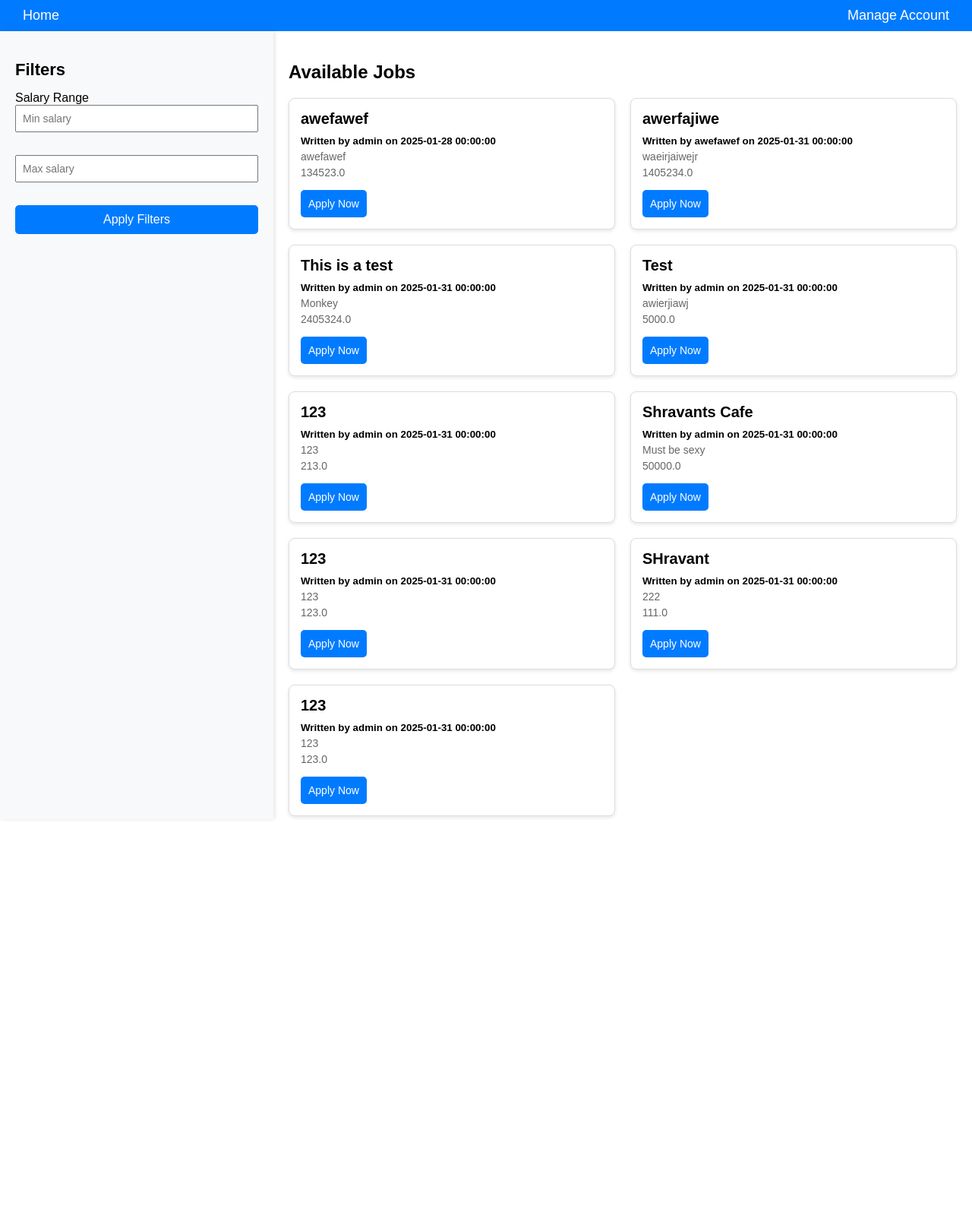
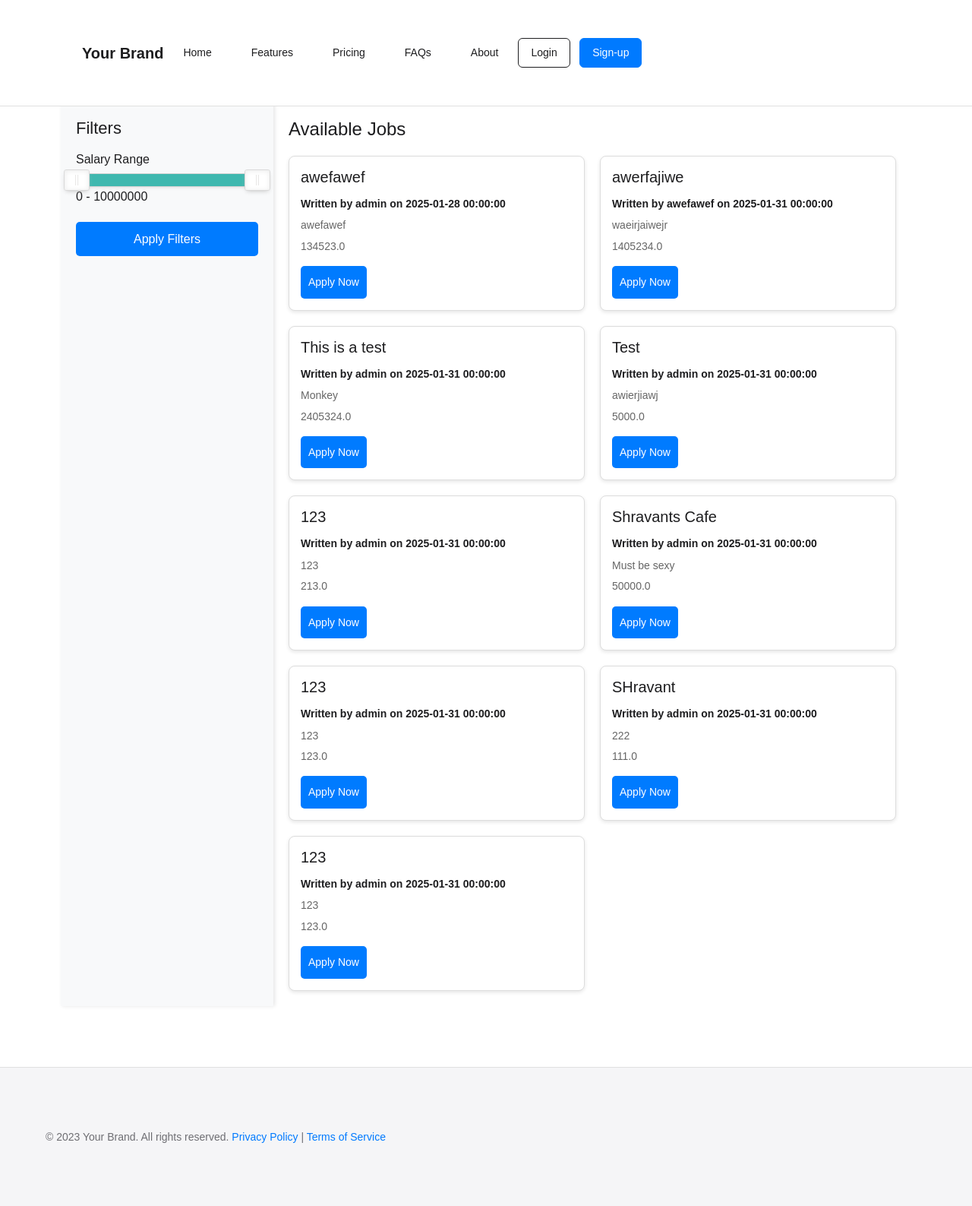
Before and after one commit to Jesse9475/FBLA_PROJECT_2024, a Flask app: page /posts in a window 1280 px wide. Shown: the whole page at 76% size. Before the commit the page ends 1077 px from the top, so only its background shows below. Run offline with Flask 3, Linux system fonts and the light colour scheme; data comes from the database, SQL or seed files in the repository; both versions use the stored data as it was after the commit; some libraries are stand-ins or nearby versions.

Commit message:
FINISHED FRONT

```diff
--- a/app.py
+++ b/app.py
@@ -192,6 +192,10 @@ def dashboard():
         return render_template("homepage.html", username=session['username'], user=user)  # Pass the 'user' object
     return redirect(url_for('index'))
 
+@app.route("/landingpage")
+def homepage():
+    return render_template("landingpage.html")
+
 @app.route("/logout")
 def logout():
     session.pop('username', None)
--- a/templates/posts.html
+++ b/templates/posts.html
@@ -1,12 +1,10 @@
+{% extends "template.html" %}
+
 {% block head %}
 <title>Posts</title>
-{% endblock %}
-
-{% block body %}
-<meta charset="UTF-8">
-<meta name="viewport" content="width=device-width, initial-scale=1.0">
-<title>Job Listings</title>
+<link rel="stylesheet" href="https://cdnjs.cloudflare.com/ajax/libs/noUiSlider/15.5.0/nouislider.min.css">
 <style>
+    /* Your existing styles */
     body {
         margin: 0;
         font-family: Arial, sans-serif;
@@ -15,7 +13,6 @@
         height: 100vh;
     }
 
-    /* Top navigation bar */
     .navbar {
         background-color: #007BFF;
         color: white;
@@ -36,13 +33,11 @@
         text-decoration: underline;
     }
 
-    /* Layout */
     .container {
         display: flex;
         flex: 1;
     }
 
-    /* Sidebar (filter column) */
     .filter-column {
         width: 25%;
         padding: 20px;
@@ -88,7 +83,6 @@
         background-color: #0056b3;
     }
 
-    /* Job listings section */
     .job-listings {
         flex: 1;
         padding: 20px;
@@ -144,27 +138,22 @@
         background-color: #0056b3;
     }
 </style>
-</head>
+{% endblock %}
 
-<body>
-    <!-- Top Navbar -->
-    <div class="navbar">
-        <a href="homepage.html">Home</a>
-        <a href="manage-account.html">Manage Account</a>
-    </div>
-
+{% block body %}
 <!-- Main Content -->
 <div class="container">
     <!-- Filter Column -->
     <form class="filter-column" method="get" action="/posts">
         <h2>Filters</h2>
+        <div class="filter-group">
             <label for="salary-range">Salary Range</label>
-            <br>
-            <div class="filter-group">
-                <input type="number" step="1000" name = "salary_min" id="salary_min" placeholder="Min salary">
+            <div id="salary-range"></div>
+            <div id="salary-values">
+                <span id="salary-min-value"></span> - <span id="salary-max-value"></span>
             </div>
-            <div class = "filter-group">
-            <input type="number" step="1000" name = "salary_max" id="salary_max" placeholder="Max salary">
+            <input type="hidden" name="salary_min" id="salary_min">
+            <input type="hidden" name="salary_max" id="salary_max">
         </div>
         <button type="submit">Apply Filters</button>
     </form>
@@ -172,21 +161,46 @@
     <div class="job-listings">
         <h2>Available Jobs</h2>
         <div class="listings">
-
             {% for post in posts %}
             <div class="job-card">
-
                 <h3>{{post.title}}</h3>
                 <b><small>Written by {{post.author}} on {{post.date_posted}}</small></b>
                 <p>{{post.content}}</p>
                 <p>{{post.salary}}</p>
                 <button>Apply Now</button>
-
             </div>
-
             {% endfor %}
-
+        </div>
     </div>
 </div>
 
+<script src="https://cdnjs.cloudflare.com/ajax/libs/noUiSlider/15.5.0/nouislider.min.js"></script>
+<script>
+    document.addEventListener('DOMContentLoaded', function () {
+        var salaryRange = document.getElementById('salary-range');
+        var salaryMinValue = document.getElementById('salary-min-value');
+        var salaryMaxValue = document.getElementById('salary-max-value');
+        var salaryMinInput = document.getElementById('salary_min');
+        var salaryMaxInput = document.getElementById('salary_max');
+
+        noUiSlider.create(salaryRange, {
+            start: [0, 10000000],
+            connect: true,
+            range: {
+                'min': 0,
+                'max': 10000000
+            },
+            step: 1000
+        });
+
+        salaryRange.noUiSlider.on('update', function (values, handle) {
+            var minValue = Math.round(values[0]);
+            var maxValue = Math.round(values[1]);
+            salaryMinValue.textContent = minValue;
+            salaryMaxValue.textContent = maxValue;
+            salaryMinInput.value = minValue;
+            salaryMaxInput.value = maxValue;
+        });
+    });
+</script>
 {% endblock %}
--- /dev/null
+++ b/templates/template.html
@@ -0,0 +1,191 @@
+<!DOCTYPE html>
+<html lang="en">
+
+<head>
+    <meta charset="UTF-8">
+    <meta name="viewport" content="width=device-width, initial-scale=1.0">
+    <link href="https://cdn.jsdelivr.net/npm/bootstrap@5.3.3/dist/css/bootstrap.min.css" rel="stylesheet" integrity="sha384-QWTKZyjpPEjISv5WaRU9OFeRpok6YctnYmDr5pNlyT2bRjXh0JMhjY6hW+ALEwIH" crossorigin="anonymous">
+    <style>
+        /* Global Styles */
+        body {
+            font-family: -apple-system, BlinkMacSystemFont, "Segoe UI", Roboto, "Helvetica Neue", Arial, sans-serif;
+            background-color: #ffffff;
+            color: #1d1d1f;
+            line-height: 1.6;
+        }
+
+        /* Header */
+        .navbar-custom {
+            background-color: rgba(255, 255, 255, 0.9);
+            backdrop-filter: blur(10px);
+            border-bottom: 1px solid #e0e0e0;
+            padding: 10px 0;
+        }
+
+        .navbar-custom .nav-link {
+            color: #1d1d1f !important;
+            font-size: 14px;
+            font-weight: 400;
+            margin: 0 10px;
+            transition: color 0.3s ease;
+        }
+
+        .navbar-custom .nav-link:hover {
+            color: #007aff !important;
+        }
+
+        .navbar-custom .btn-outline-light {
+            border-color: #1d1d1f;
+            color: #1d1d1f;
+            font-size: 14px;
+            padding: 8px 16px;
+            transition: background-color 0.3s ease, color 0.3s ease;
+        }
+
+        .navbar-custom .btn-outline-light:hover {
+            background-color: #1d1d1f;
+            color: #ffffff;
+        }
+
+        .navbar-custom .btn-custom {
+            background-color: #007aff;
+            border-color: #007aff;
+            color: #ffffff;
+            font-size: 14px;
+            padding: 8px 16px;
+            transition: background-color 0.3s ease;
+        }
+
+        .navbar-custom .btn-custom:hover {
+            background-color: #005bb5;
+        }
+
+        /* Profile Icon */
+        .profile-icon {
+            width: 32px;
+            height: 32px;
+            border-radius: 50%;
+            background-color: #007aff;
+            display: flex;
+            align-items: center;
+            justify-content: center;
+            color: #ffffff;
+            font-size: 14px;
+            text-decoration: none;
+            transition: background-color 0.3s ease;
+        }
+
+        .profile-icon:hover {
+            background-color: #005bb5;
+        }
+
+        /* Main Content */
+        .container {
+            max-width: 1200px;
+            margin: 0 auto;
+            padding: 40px 20px;
+        }
+
+        /* Flash Messages */
+        .alert-custom {
+            background-color: #007aff;
+            color: #ffffff;
+            border: none;
+            border-radius: 8px;
+            padding: 12px 20px;
+            font-size: 14px;
+            margin-top: 20px;
+        }
+
+        .alert-custom .btn-close {
+            filter: invert(1);
+        }
+
+        /* Footer */
+        .footer-custom {
+            background-color: #f5f5f7;
+            color: #6e6e73;
+            padding: 40px 0;
+            text-align: center;
+            font-size: 14px;
+            border-top: 1px solid #e0e0e0;
+        }
+
+        .footer-custom a {
+            color: #007aff;
+            text-decoration: none;
+            transition: color 0.3s ease;
+        }
+
+        .footer-custom a:hover {
+            color: #005bb5;
+        }
+    </style>
+    {% block head %} {% endblock %}
+</head>
+
+<body>
+
+    <!-- Header -->
+    <header class="navbar-custom fixed-top">
+        <div class="container">
+            <div class="d-flex flex-wrap align-items-center justify-content-between">
+                <a href="/" class="d-flex align-items-center text-decoration-none">
+                    <svg class="bi me-2" width="40" height="32" role="img" aria-label="Bootstrap"><use xlink:href="#bootstrap"/></svg>
+                    <span class="fs-5 fw-semibold" style="color: #1d1d1f;">Your Brand</span>
+                </a>
+
+                <ul class="nav col-12 col-lg-auto mb-2 justify-content-center mb-md-0">
+                    <li><a href="#" class="nav-link">Home</a></li>
+                    <li><a href="#" class="nav-link">Features</a></li>
+                    <li><a href="#" class="nav-link">Pricing</a></li>
+                    <li><a href="#" class="nav-link">FAQs</a></li>
+                    <li><a href="#" class="nav-link">About</a></li>
+                </ul>
+
+                <div class="text-end">
+                    {% if user_logged_in %}
+                        <!-- Profile Icon (Visible After Login) -->
+                        <a href="/manage-account" class="profile-icon">
+                            <i class="bi bi-person"></i> <!-- Bootstrap Icons -->
+                        </a>
+                    {% else %}
+                        <!-- Login Button (Visible Before Login) -->
+                        <button type="button" class="btn btn-outline-light me-2">Login</button>
+                        <button type="button" class="btn btn-custom">Sign-up</button>
+                    {% endif %}
+                </div>
+            </div>
+        </div>
+    </header>
+
+    <!-- Main Content -->
+    <div class="container mt-5 pt-5">
+        <!-- Flash Messages -->
+        {% with messages = get_flashed_messages() %}
+            {% if messages %}
+                <div class="alert alert-custom alert-dismissible fade show" role="alert">
+                    {% for message in messages %}
+                        <div>{{ message }}</div>
+                    {% endfor %}
+                    <button type="button" class="btn-close" data-bs-dismiss="alert" aria-label="Close"></button>
+                </div>
+            {% endif %}
+        {% endwith %}
+
+        {% block body %} {% endblock %}
+    </div>
+
+    <!-- Footer -->
+    <footer class="footer-custom">
+        <div class="container">
+            <p class="mb-0">&copy; 2023 Your Brand. All rights reserved. <a href="#">Privacy Policy</a> | <a href="#">Terms of Service</a></p>
+        </div>
+    </footer>
+
+    <!-- Scripts -->
+    <script src="https://cdn.jsdelivr.net/npm/@popperjs/core@2.11.8/dist/umd/popper.min.js" integrity="sha384-I7E8VVD/ismYTF4hNIPjVp/Zjvgyol6VFvRkX/vR+Vc4jQkC+hVqc2pM8ODewa9r" crossorigin="anonymous"></script>
+    <script src="https://cdn.jsdelivr.net/npm/bootstrap@5.3.3/dist/js/bootstrap.min.js" integrity="sha384-0pUGZvbkm6XF6gxjEnlmuGrJXVbNuzT9qBBavbLwCsOGabYfZo0T0to5eqruptLy" crossorigin="anonymous"></script>
+</body>
+
+</html>
```
Also changed, not shown: templates/add-listing.html (+9 -55 lines), templates/homepage.html (+45 -13 lines), templates/landingpage.html (added, +303 -0 lines), instance/applications.db, instance/posts.db. Lines whose indentation alone changed are shown as unchanged.
